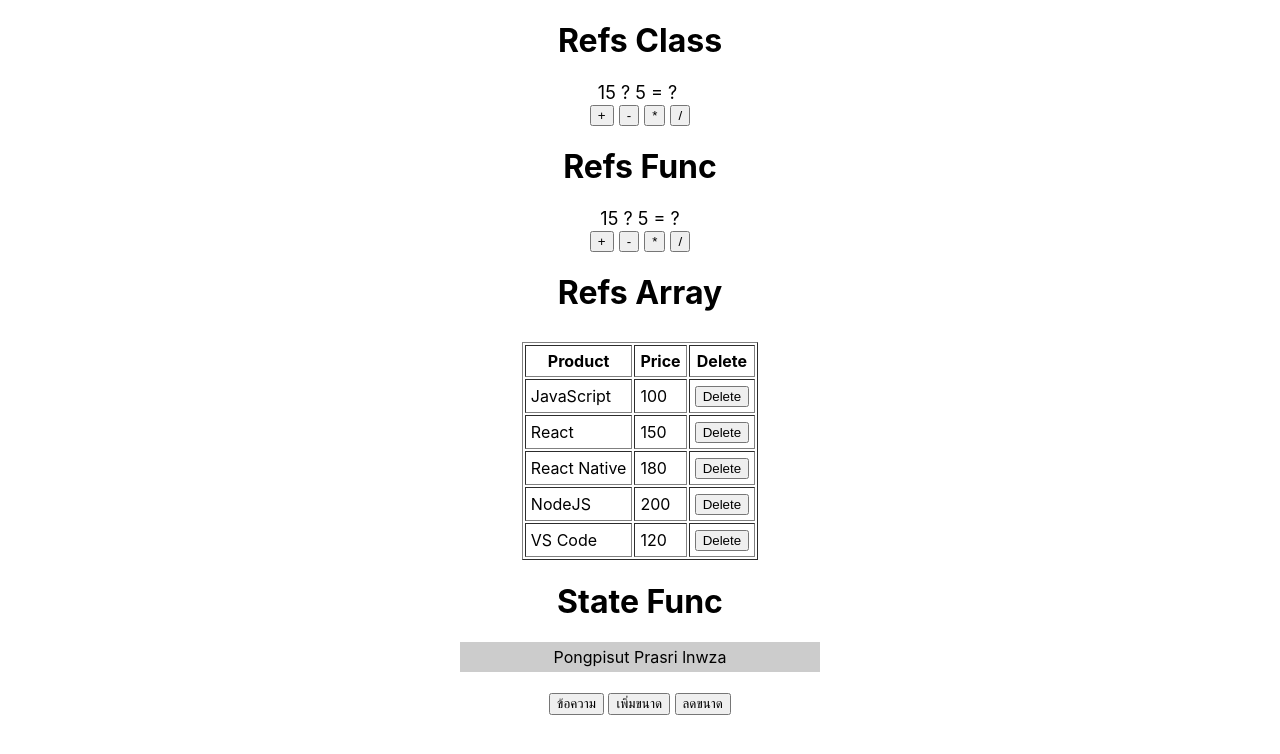
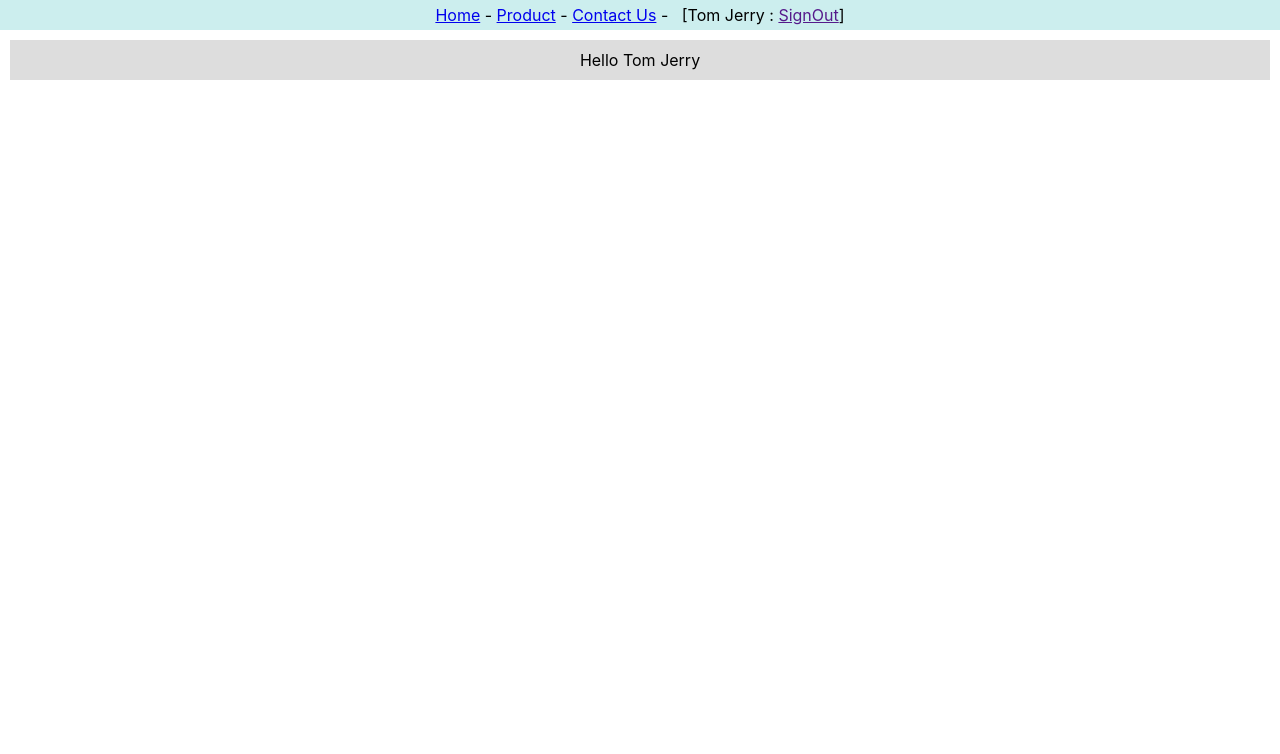
Before and after one commit to mannieshub/learn-JavaScript-NodeJS-ReactJS, a React (Create React App) app in the folder app1/: page / in a window 1280 px wide. Shown: the top 754 px of the page. Built offline with nearby package versions, Linux system fonts and the light colour scheme.

Commit message:
context - Header/Content

```diff
--- a/app1/src/App.js
+++ b/app1/src/App.js
@@ -1,33 +1,16 @@
 import React from 'react'
-// import {Header,Content,Footer} from './func-components'
-// import Calendar from './class-component'
-// import MsgBox from './class-prop'
-
-import RefsClass from './ref-class'
-import RefsFunc from './refs-func'
-import RefsArray from './refs-array'
-import MessageBox from './state-func'
-
+import { userContext } from './context'
+import Header from './context-header'
+import Content from './context-content'
 
 export default function App(){
   return (
-    <>
-    <center><h1>Refs Class</h1></center>
-    <RefsClass/>
-    <center><h1>Refs Func</h1></center>
-    <RefsFunc/>
-    <center><h1>Refs Array</h1></center>
-    <RefsArray/>
-    <center><h1>State Func</h1></center>
-    <MessageBox/>
-    </>
+    <userContext.Provider value={'Tom Jerry'}>
+      <Header/>
+      <Content/>
+    </userContext.Provider>
   )
 }
-
-
-
-
-
 
 
 
--- /dev/null
+++ b/app1/src/context-content.js
@@ -0,0 +1,19 @@
+import React from 'react'
+import {userContext} from './context'
+
+export default function Content(){
+    let user = React.useContext(userContext)
+
+    const contentStyle ={
+        backgroundColor:'#ddd',
+        textAlign:'center',
+        margin:10,
+        padding:10
+    }
+
+    return(
+        <div style ={contentStyle}>
+            Hello {user}
+        </div>
+    )
+}
--- /dev/null
+++ b/app1/src/context-header.js
@@ -0,0 +1,25 @@
+import React from 'react'
+import {userContext} from './context'
+
+export default class Header extends React.Component{
+    static contextType = userContext
+
+    render(){
+        const user = this.context
+
+        const headerStyle ={
+            backgroundColor :'#cee',
+            textAlign:'center',
+            padding:5
+        }
+        return(
+            <div style={headerStyle}>
+                <a href=" ">Home</a>&nbsp;-&nbsp;
+                <a href=" ">Product</a>&nbsp;-&nbsp;
+                <a href=" ">Contact Us</a>&nbsp;-&nbsp;&nbsp;
+                [{user}&nbsp;:&nbsp;<a href ="">SignOut</a>]
+            </div>
+        )
+    }
+
+}
--- /dev/null
+++ b/app1/src/context.js
@@ -0,0 +1,3 @@
+import React ,{createContext} from 'react'
+
+export const userContext = createContext()
```
